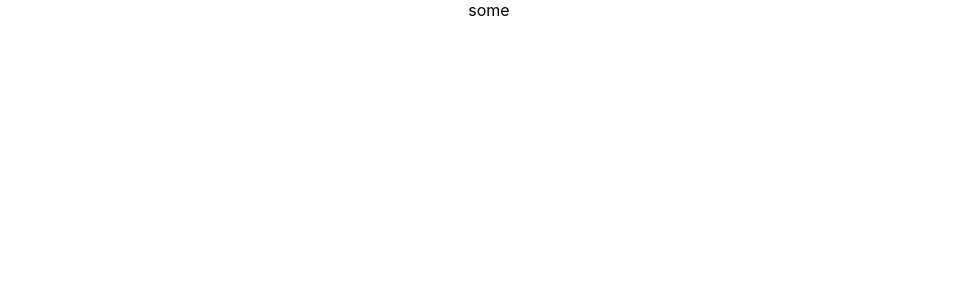
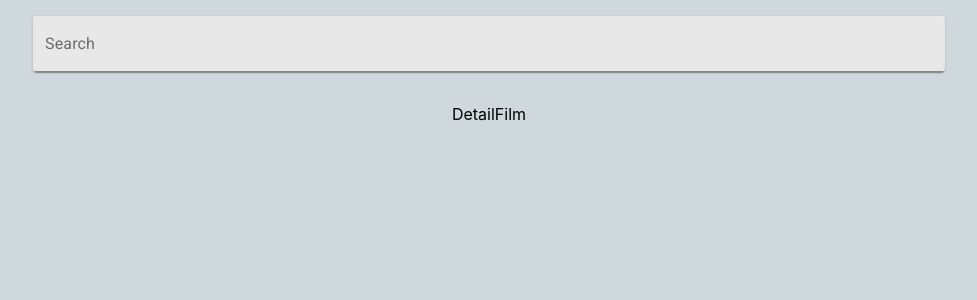
Before and after one commit to sergey-kras/posterSearch, a React (Create React App) app: page / in a window 1280 px wide. Shown: the top 300 px of the page, without its empty margins (151-1128 px from the left). Built offline with nearby package versions, Linux system fonts and the light colour scheme.

Commit message:
add base page struct and base components

```diff
--- a/package.json
+++ b/package.json
@@ -37,6 +37,7 @@
     ]
   },
   "devDependencies": {
+    "@material-ui/lab": "^4.0.0-alpha.45",
     "@types/react": "^16.9.23"
   }
 }
--- a/src/index.css
+++ b/src/index.css
@@ -11,3 +11,8 @@
   font-family: source-code-pro, Menlo, Monaco, Consolas, 'Courier New',
     monospace;
 }
+
+.App {
+  height: 100vh;
+  background-color: #cfd8dc;
+}
--- a/src/src/app/mainPage/index.tsx
+++ b/src/src/app/mainPage/index.tsx
@@ -1,9 +1,22 @@
 import React, { Component, ReactElement } from 'react';
+import Grid from '@material-ui/core/Grid';
+import { Container } from '@material-ui/core';
+import { Search } from '../../components/search';
+import { DetailFilm } from '../../components/detailFilm';
 
 export class MainPage extends Component{
     render(): ReactElement {
-        return (<div>
-            some
-        </div>);
+        return (
+            <Container maxWidth="md">
+                <Grid
+                    container
+                    direction="column"
+                    justify="flex-start"
+                    alignItems="center">
+                    <Search/>
+                    <DetailFilm/>
+                </Grid>
+            </Container>
+        );
     }
 }
--- /dev/null
+++ b/src/src/components/detailFilm/index.tsx
@@ -0,0 +1,7 @@
+import React, { Component,ReactElement } from 'react';
+
+export class DetailFilm extends Component {
+    render(): ReactElement {
+        return <span>DetailFilm</span>;
+    }
+}
--- a/src/src/components/search/common.css
+++ b/src/src/components/search/common.css
@@ -0,0 +1,5 @@
+.search {
+    width: 100%;
+    margin-top: 16px;
+    margin-bottom: 32px;
+}
--- a/src/src/components/search/index.tsx
+++ b/src/src/components/search/index.tsx
@@ -1,7 +1,134 @@
 import React from 'react';
+import TextField from '@material-ui/core/TextField'
+import Card from '@material-ui/core/Card'
+import Autocomplete from '@material-ui/lab/Autocomplete';
+import './common.css';
 
-export function f() {
-    return <span>
-        some
-    </span>;
+export function Search() {
+    return (
+        <div className="search">
+            <Card>
+                <Autocomplete
+                    freeSolo
+                    disableClearable
+                    options={top100Films.map(option => option.title)}
+                    // пофиксить params
+                    renderInput={(params: any) => (
+                        <div className="search__input">
+                            <TextField
+                                {...params}
+                                label="Search"
+                                variant="filled"
+                                fullWidth
+                                InputProps={{ ...params.InputProps, type: 'search' }}
+                            />
+                        </div>
+                    )}
+                />
+            </Card>
+        </div>
+    );
 }
+
+const top100Films = [
+    { title: 'The Shawshank Redemption', year: 1994 },
+    { title: 'The Godfather', year: 1972 },
+    { title: 'The Godfather: Part II', year: 1974 },
+    { title: 'The Dark Knight', year: 2008 },
+    { title: '12 Angry Men', year: 1957 },
+    { title: "Schindler's List", year: 1993 },
+    { title: 'Pulp Fiction', year: 1994 },
+    { title: 'The Lord of the Rings: The Return of the King', year: 2003 },
+    { title: 'The Good, the Bad and the Ugly', year: 1966 },
+    { title: 'Fight Club', year: 1999 },
+    { title: 'The Lord of the Rings: The Fellowship of the Ring', year: 2001 },
+    { title: 'Star Wars: Episode V - The Empire Strikes Back', year: 1980 },
+    { title: 'Forrest Gump', year: 1994 },
+    { title: 'Inception', year: 2010 },
+    { title: 'The Lord of the Rings: The Two Towers', year: 2002 },
+    { title: "One Flew Over the Cuckoo's Nest", year: 1975 },
+    { title: 'Goodfellas', year: 1990 },
+    { title: 'The Matrix', year: 1999 },
+    { title: 'Seven Samurai', year: 1954 },
+    { title: 'Star Wars: Episode IV - A New Hope', year: 1977 },
+    { title: 'City of God', year: 2002 },
+    { title: 'Se7en', year: 1995 },
+    { title: 'The Silence of the Lambs', year: 1991 },
+    { title: "It's a Wonderful Life", year: 1946 },
+    { title: 'Life Is Beautiful', year: 1997 },
+    { title: 'The Usual Suspects', year: 1995 },
+    { title: 'Léon: The Professional', year: 1994 },
+    { title: 'Spirited Away', year: 2001 },
+    { title: 'Saving Private Ryan', year: 1998 },
+    { title: 'Once Upon a Time in the West', year: 1968 },
+    { title: 'American History X', year: 1998 },
+    { title: 'Interstellar', year: 2014 },
+    { title: 'Casablanca', year: 1942 },
+    { title: 'City Lights', year: 1931 },
+    { title: 'Psycho', year: 1960 },
+    { title: 'The Green Mile', year: 1999 },
+    { title: 'The Intouchables', year: 2011 },
+    { title: 'Modern Times', year: 1936 },
+    { title: 'Raiders of the Lost Ark', year: 1981 },
+    { title: 'Rear Window', year: 1954 },
+    { title: 'The Pianist', year: 2002 },
+    { title: 'The Departed', year: 2006 },
+    { title: 'Terminator 2: Judgment Day', year: 1991 },
+    { title: 'Back to the Future', year: 1985 },
+    { title: 'Whiplash', year: 2014 },
+    { title: 'Gladiator', year: 2000 },
+    { title: 'Memento', year: 2000 },
+    { title: 'The Prestige', year: 2006 },
+    { title: 'The Lion King', year: 1994 },
+    { title: 'Apocalypse Now', year: 1979 },
+    { title: 'Alien', year: 1979 },
+    { title: 'Sunset Boulevard', year: 1950 },
+    { title: 'Dr. Strangelove or: How I Learned to Stop Worrying and Love the Bomb', year: 1964 },
+    { title: 'The Great Dictator', year: 1940 },
+    { title: 'Cinema Paradiso', year: 1988 },
+    { title: 'The Lives of Others', year: 2006 },
+    { title: 'Grave of the Fireflies', year: 1988 },
+    { title: 'Paths of Glory', year: 1957 },
+    { title: 'Django Unchained', year: 2012 },
+    { title: 'The Shining', year: 1980 },
+    { title: 'WALL·E', year: 2008 },
+    { title: 'American Beauty', year: 1999 },
+    { title: 'The Dark Knight Rises', year: 2012 },
+    { title: 'Princess Mononoke', year: 1997 },
+    { title: 'Aliens', year: 1986 },
+    { title: 'Oldboy', year: 2003 },
+    { title: 'Once Upon a Time in America', year: 1984 },
+    { title: 'Witness for the Prosecution', year: 1957 },
+    { title: 'Das Boot', year: 1981 },
+    { title: 'Citizen Kane', year: 1941 },
+    { title: 'North by Northwest', year: 1959 },
+    { title: 'Vertigo', year: 1958 },
+    { title: 'Star Wars: Episode VI - Return of the Jedi', year: 1983 },
+    { title: 'Reservoir Dogs', year: 1992 },
+    { title: 'Braveheart', year: 1995 },
+    { title: 'M', year: 1931 },
+    { title: 'Requiem for a Dream', year: 2000 },
+    { title: 'Amélie', year: 2001 },
+    { title: 'A Clockwork Orange', year: 1971 },
+    { title: 'Like Stars on Earth', year: 2007 },
+    { title: 'Taxi Driver', year: 1976 },
+    { title: 'Lawrence of Arabia', year: 1962 },
+    { title: 'Double Indemnity', year: 1944 },
+    { title: 'Eternal Sunshine of the Spotless Mind', year: 2004 },
+    { title: 'Amadeus', year: 1984 },
+    { title: 'To Kill a Mockingbird', year: 1962 },
+    { title: 'Toy Story 3', year: 2010 },
+    { title: 'Logan', year: 2017 },
+    { title: 'Full Metal Jacket', year: 1987 },
+    { title: 'Dangal', year: 2016 },
+    { title: 'The Sting', year: 1973 },
+    { title: '2001: A Space Odyssey', year: 1968 },
+    { title: "Singin' in the Rain", year: 1952 },
+    { title: 'Toy Story', year: 1995 },
+    { title: 'Bicycle Thieves', year: 1948 },
+    { title: 'The Kid', year: 1921 },
+    { title: 'Inglourious Basterds', year: 2009 },
+    { title: 'Snatch', year: 2000 },
+    { title: '3 Idiots', year: 2009 },
+    { title: 'Monty Python and the Holy Grail', year: 1975 },
+];
```
Also changed, not shown: src/src/components/detailFilm/common.css (added), 1 other file (tests, documents, lock files or other folders).
